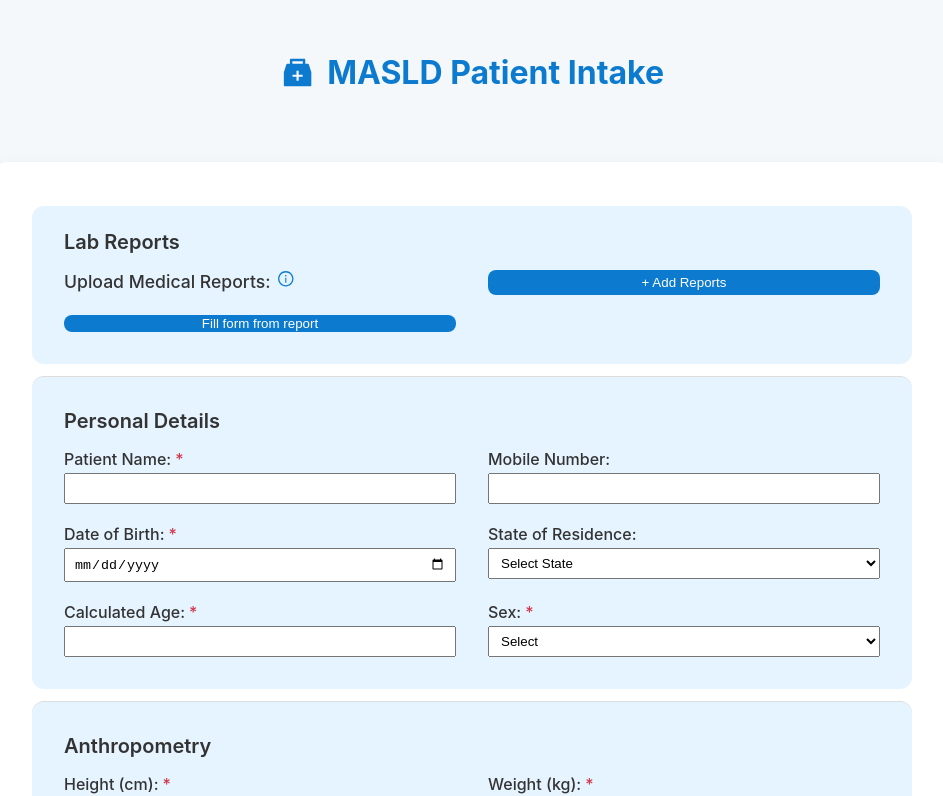
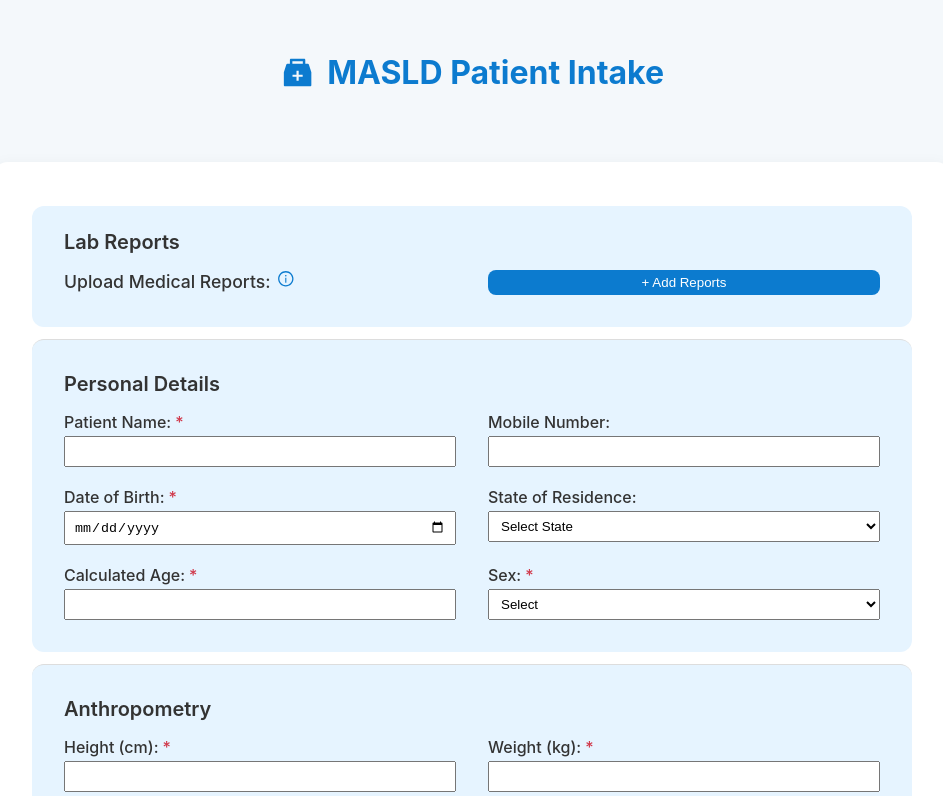
Before and after one commit to gopidn/MASLD-APP_V1, a React (Create React App) app in the folder frontend/: page / in a window 1280 px wide. Shown: the top 796 px of the page, without its empty margins (168-1111 px from the left). Built offline with nearby package versions, Linux system fonts and the light colour scheme.

Commit message:
Removed doc intel which was added by mistake

```diff
--- a/frontend/src/App.js
+++ b/frontend/src/App.js
@@ -323,18 +323,6 @@ export default function App() {
             </div>
           </React.Fragment>
         ))}
-          <button className="secondary"
-            type="button"
-
-            onClick={() =>
-              setFormData(prev => ({
-                ...prev,
-                report_files: [...prev.report_files, { file: null, type: "" }],
-              }))
-            }
-          >
-            Fill form from report
-          </button>
       </FormSection>
 
           <FormSection title="Personal Details">
```
